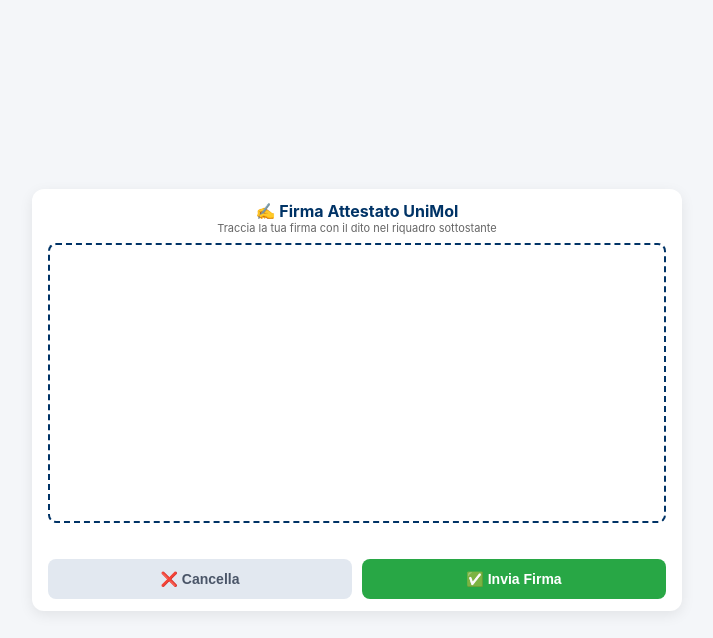
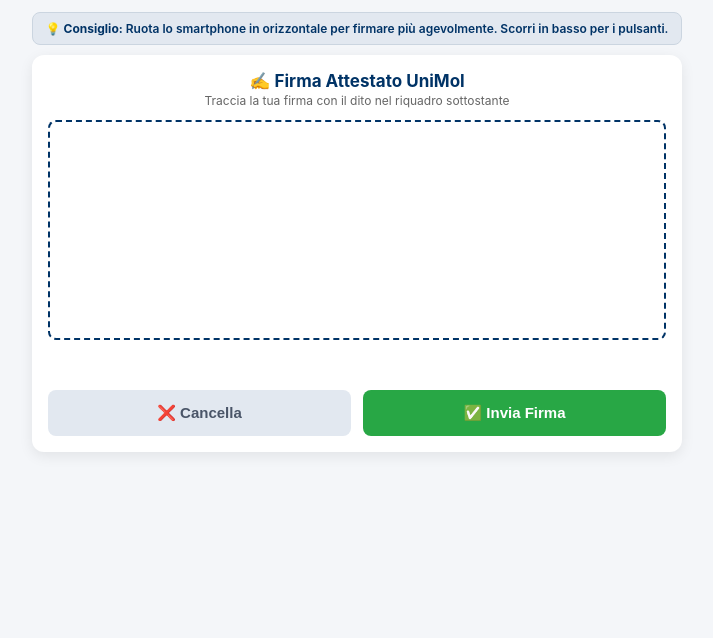
Before and after one commit to pietropisani-crypto/firma-unimol, a plain HTML site: page index.html in a window 1280 px wide. Shown: the whole page, without its empty margins (283-996 px from the left). Drawn offline with Linux system fonts and the light colour scheme.

Commit message:
index.html

```diff
--- a/index.html
+++ b/index.html
@@ -2,25 +2,42 @@
 <html lang="it">
 <head>
   <meta charset="UTF-8">
-  <meta name="viewport" content="width=device-width, initial-scale=1.0, maximum-scale=1.0, user-scalable=no">
+  <meta name="viewport" content="width=device-width, initial-scale=1.0">
   <title>Firma Digitale Docente - UniMol</title>
   <style>
-    * { box-sizing: border-box; touch-action: none; margin: 0; padding: 0; }
+    * { box-sizing: border-box; margin: 0; padding: 0; }
+
+    /* Permettiamo lo scroll nativo su tutta la pagina */
     html, body {
       font-family: -apple-system, BlinkMacSystemFont, "Segoe UI", Roboto, sans-serif;
       background: #f4f6f9;
       color: #333;
       width: 100%;
-      height: 100%;
-      overflow-y: auto; /* Permette lo scroll se lo schermo è molto basso */
+      min-height: 100vh;
+      overflow-y: auto;
+      -webkit-overflow-scrolling: touch;
     }
 
     body {
-      padding: 10px;
+      padding: 12px;
       display: flex;
       flex-direction: column;
       align-items: center;
-      justify-content: center;
+    }
+
+    /* Box avviso rotazione consiglio */
+    .rotate-tip {
+      background: #e2e8f0;
+      color: #003366;
+      border: 1px solid #cbd5e0;
+      border-radius: 8px;
+      padding: 8px 12px;
+      font-size: 12px;
+      text-align: center;
+      width: 100%;
+      max-width: 650px;
+      margin-bottom: 10px;
+      font-weight: 600;
     }
 
     .card {
@@ -29,27 +46,26 @@
       box-shadow: 0 4px 14px rgba(0,0,0,0.08);
       width: 100%;
       max-width: 650px;
-      padding: 12px 16px;
+      padding: 16px;
       display: flex;
       flex-direction: column;
-      gap: 8px;
+      gap: 12px;
+      margin-bottom: 30px; /* Spazio extra in fondo per scorrere comodamente */
     }
 
     .header-info { text-align: center; }
-    .header-info h2 { font-size: 16px; color: #003366; }
-    .header-info p { font-size: 11px; color: #666; }
+    .header-info h2 { font-size: 17px; color: #003366; margin-bottom: 2px; }
+    .header-info p { font-size: 12px; color: #666; }
 
-    /* Canvas flessibile: si adatta all'altezza dello schermo */
+    /* Riquadro firma con dimensione generosa */
     .canvas-container {
       border: 2px dashed #003366;
       border-radius: 8px;
       background: #ffffff;
       width: 100%;
-      height: 45vh; /* Usa il 45% dell'altezza dello schermo disponibile */
-      min-height: 140px;
-      max-height: 280px;
+      height: 220px;
       position: relative;
-      touch-action: none;
+      touch-action: none; /* Impedisce lo scroll della pagina mentre si firma */
     }
 
     canvas {
@@ -62,44 +78,42 @@
 
     .btn-group {
       display: flex;
-      gap: 10px;
+      gap: 12px;
       width: 100%;
-      margin-top: 4px;
+      margin-top: 8px;
     }
 
     button {
       flex: 1;
-      padding: 12px;
+      padding: 14px;
       border: none;
       border-radius: 8px;
       font-weight: bold;
-      font-size: 14px;
+      font-size: 15px;
       cursor: pointer;
       touch-action: manipulation;
     }
 
     .btn-clear { background: #e2e8f0; color: #4a5568; }
+    .btn-clear:active { background: #cbd5e0; }
+
     .btn-send { background: #28a745; color: #ffffff; }
+    .btn-send:active { background: #218838; }
 
     #status {
       text-align: center;
       font-weight: bold;
-      font-size: 12px;
-      min-height: 16px;
-    }
-
-    /* Ottimizzazione specifica quando il telefono viene ruotato in orizzontale */
-    @media (orientation: landscape) and (max-height: 500px) {
-      body { padding: 5px; justify-content: flex-start; }
-      .card { padding: 8px 12px; gap: 4px; }
-      .header-info h2 { font-size: 14px; }
-      .header-info p { display: none; } /* Nasconde il sottotitolo per guadagnare spazio */
-      .canvas-container { height: 55vh; min-height: 120px; }
-      button { padding: 8px; font-size: 13px; }
+      font-size: 13px;
+      min-height: 18px;
     }
   </style>
 </head>
 <body>
+
+  <!-- Messaggio di consiglio orientamento -->
+  <div class="rotate-tip">
+    💡 <b>Consiglio:</b> Ruota lo smartphone in orizzontale per firmare più agevolmente. Scorri in basso per i pulsanti.
+  </div>
 
   <div class="card">
     <div class="header-info">
@@ -139,6 +153,7 @@
     const rect = canvas.getBoundingClientRect();
     if (rect.width === 0 || rect.height === 0) return;
 
+    // Configurazione alta risoluzione retina/mobile
     canvas.width = rect.width * 2;
     canvas.height = rect.height * 2;
     ctx.scale(2, 2);
@@ -149,11 +164,10 @@
   }
 
   window.addEventListener('load', initCanvas);
+
+  // Inizializza la tela al cambio orientamento preservando la firma se già tracciata
   window.addEventListener('resize', () => {
     if (!hasDrawn) initCanvas();
-  });
-  window.addEventListener('orientationchange', () => {
-    setTimeout(initCanvas, 200);
   });
 
   function getPos(e) {
@@ -176,7 +190,7 @@
     const pos = getPos(e);
     ctx.lineTo(pos.x, pos.y);
     ctx.stroke();
-    e.preventDefault();
+    e.preventDefault(); // Blocca lo scroll di pagina SOLO quando il dito traccia sul canvas
   }
 
   function stopDrawing() { isDrawing = false; }
@@ -202,7 +216,7 @@
     }
 
     if (!scriptUrl) {
-      alert("Errore: URL API mancante.");
+      alert("Errore: URL API mancante nei parametri.");
       return;
     }
 
```
